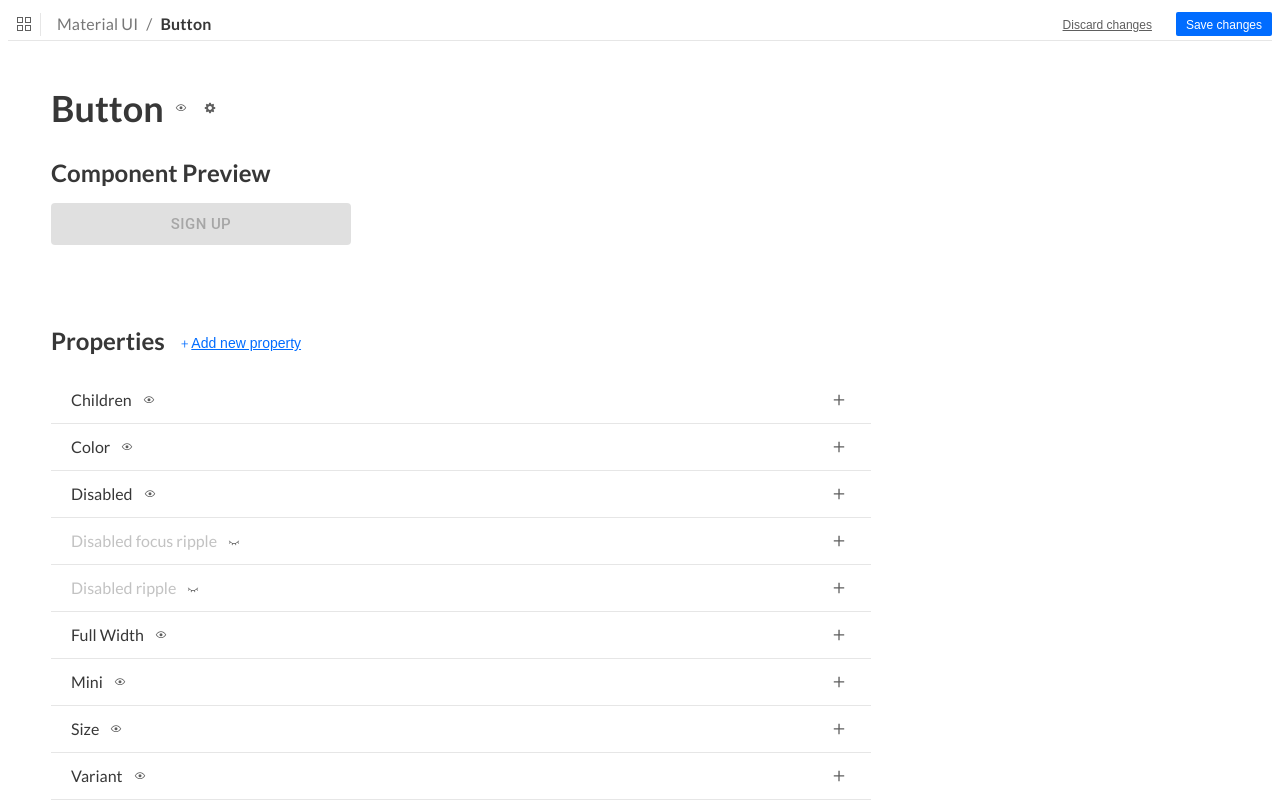
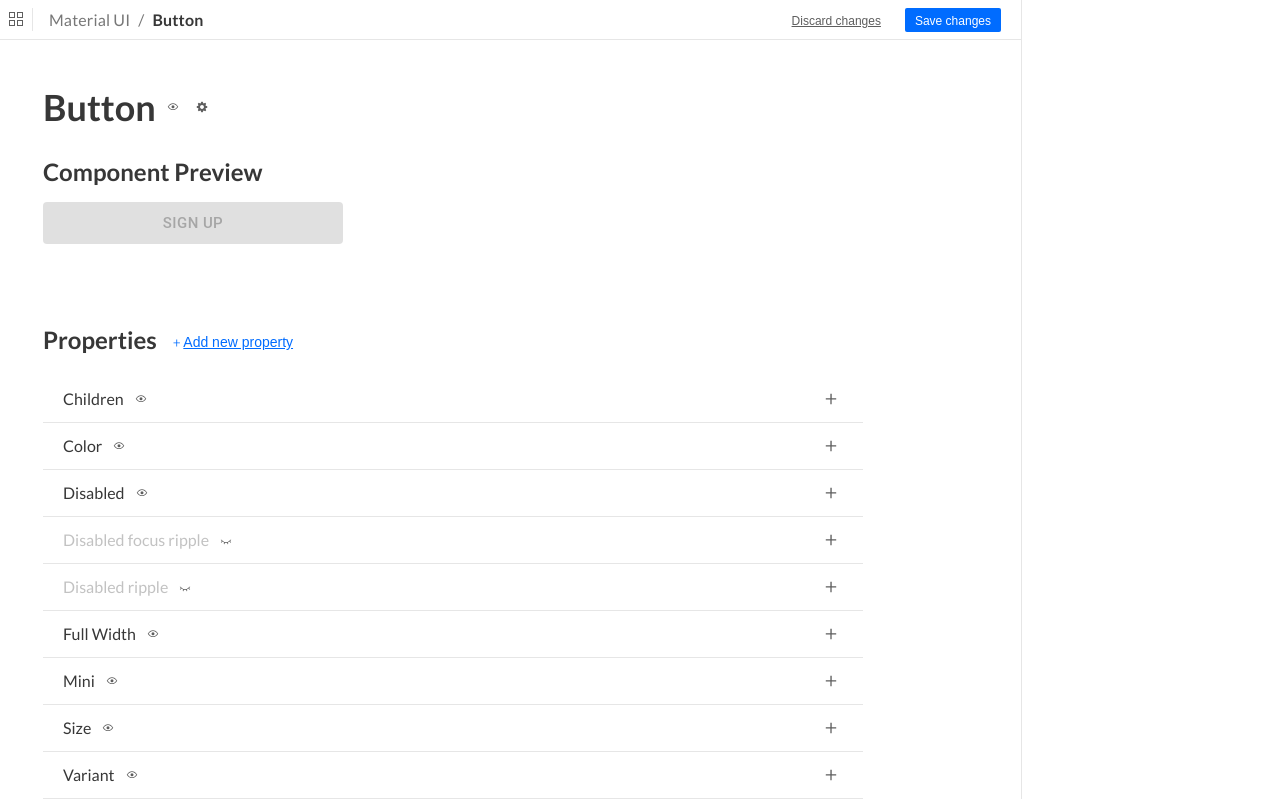
Before and after one commit to Maurikzio/mau-component-creator, a React (Create React App) app: page / in a window 1280 px wide. Built offline with nearby package versions, Linux system fonts and the light colour scheme.

Commit message:
Added Aside section

```diff
--- a/src/App.css
+++ b/src/App.css
@@ -14,3 +14,7 @@
   background: #006cff;
   color: #ffffff;
 }
+
+body {
+  margin: 0;
+}
--- a/src/App.js
+++ b/src/App.js
@@ -4,6 +4,7 @@ import Properties from "./components/Properties";
 import Preview from "./components/Preview";
 import Header from "./components/Header";
 import Topbar from "./components/Topbar";
+import Aside from "./components/Aside";
 import { css } from "@emotion/react";
 import produce from "immer";
 import "./App.css";
@@ -11,8 +12,13 @@ import "./App.css";
 
 const appStyles = ({ colors }) => css`
   color: ${colors.primary};
+  display: flex;
 
   section {
+    width: 1182px;
+  }
+
+  main {
     padding-top: 45px;
     padding-left: 43px;
   }
@@ -137,12 +143,15 @@ function App() {
 
   return (
     <div css={appStyles}>
-      <Topbar componentName={componentName}/>
       <section>
-        <Header componentName={componentName}/>
-        <Preview properties={properties} />
-        <Properties properties={properties} updatePropertyField={updatePropertyField} onAddNewProperty={handleAddNewProperty}/>
+        <Topbar componentName={componentName}/>
+        <main>
+          <Header componentName={componentName}/>
+          <Preview properties={properties} />
+          <Properties properties={properties} updatePropertyField={updatePropertyField} onAddNewProperty={handleAddNewProperty}/>
+        </main>
       </section>
+      <Aside/>
     </div>
   );
 }
--- /dev/null
+++ b/src/components/Aside/index.jsx
@@ -0,0 +1,12 @@
+/** @jsxImportSource @emotion/react */
+import { css } from "@emotion/react";
+
+const asideStyles = ({colors}) => css`
+  width: 258px;
+  min-width: 258px;
+  border-left: 1px solid ${colors.silver.dark5};
+`;
+
+const Aside = () => <div css={asideStyles}></div>
+
+export default Aside;
--- a/src/components/Topbar/index.jsx
+++ b/src/components/Topbar/index.jsx
@@ -6,11 +6,12 @@ import { ReactComponent as GroupIcon } from "../../assets/icons/layout-medium-ti
 import Button from "../common/Button";
 
 const topbarStyles = ({ colors, typography }) => css`
-  height: 32px;
+  height: 39px;
   display: flex;
   align-items: center;
   column-gap: 16px;
   border-bottom: 1px solid ${colors.silver.dark5};
+  padding-right: 20px;
   .topbar-left-icon {
     padding: 2px 9px;
     border-right: 1px solid ${colors.silver.dark5};
```
